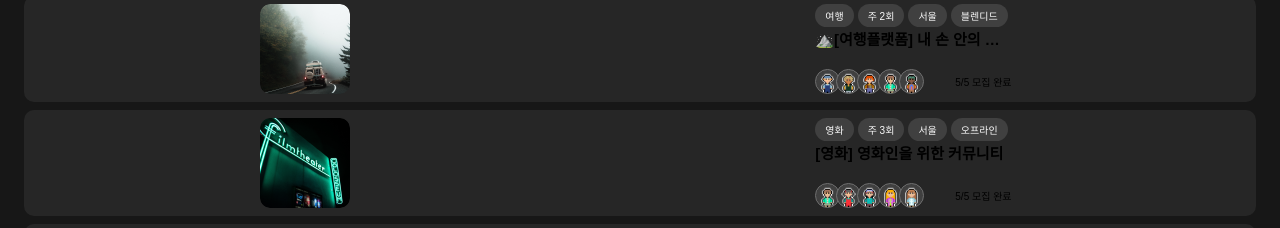
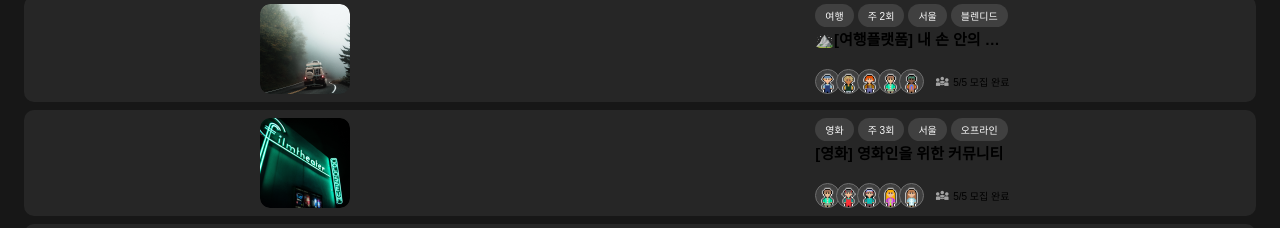
Before and after one commit to eunji9128/mozip_project_pwa, a React (Create React App) app: page /home in a window 1280 px wide. Shown: the part 441-669 px from the top of the page. Built offline with nearby package versions, Linux system fonts and the light colour scheme; a web font is replaced by a local one.

Commit message:
프로젝트 카드에 diversity 아이콘 추가

```diff
--- a/src/Main/Cards.jsx
+++ b/src/Main/Cards.jsx
@@ -47,7 +47,10 @@ export const ProjectCard = (props) => {
                             return <User idx={numbers[index]} />
                         })}
                     </UserGroup>
-                    <UserContent>{project.current_personnel}/{project.max_personnel} {project.current_personnel === project.max_personnel ? "모집 완료" : "모집중"}</UserContent>
+                    <UserContent>
+                        <div className="material-symbols-outlined">diversity_3</div>
+                        {project.current_personnel}/{project.max_personnel} {project.current_personnel === project.max_personnel ? "모집 완료" : "모집중"}
+                    </UserContent>
                 </UserContainer>
             </ContentBox>
         </Container>
@@ -169,6 +172,14 @@ const UserContent = styled.div`
     width: 40%;
     text-align: right;
     margin: auto;
+    display:flex;
+    justify-content: center;
+
+    div {
+        margin-right: 4px;
+        font-size: 14px;
+        color: ${color.gray400}
+    }
 `
 
 const Header = styled.div`
```
